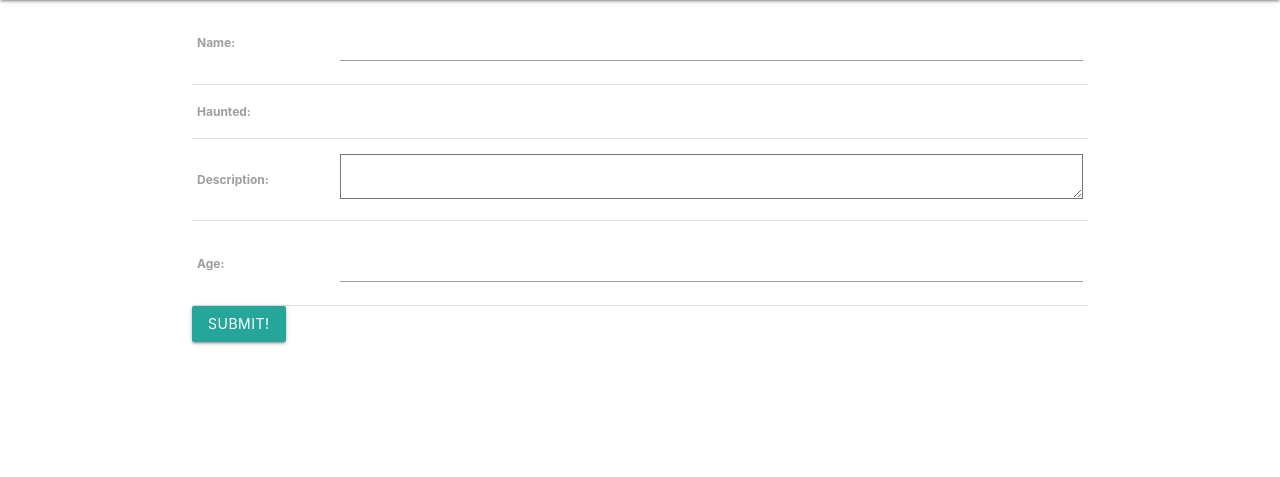
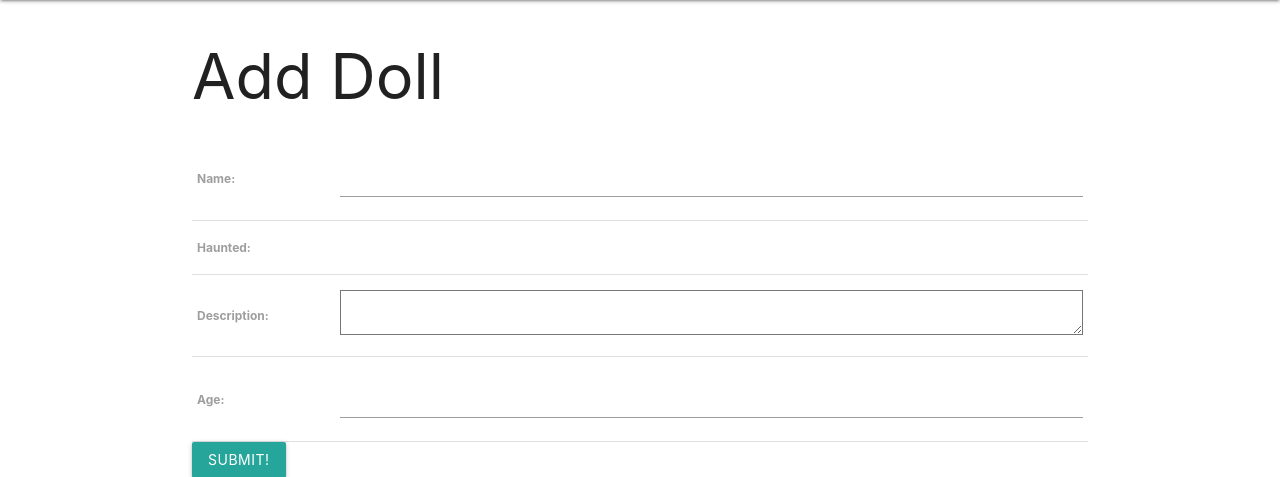
Before and after one commit to philkatie/doll-collector, a Django app: page /dolls/create/ in a window 1280 px wide. Shown: the part 64-541 px from the top of the page. Run offline with Django 4.2, Linux system fonts and the light colour scheme.

Commit message:
update doll working

```diff
--- a/main_app/templates/dolls/detail.html
+++ b/main_app/templates/dolls/detail.html
@@ -13,6 +13,10 @@
     {% else %}
       <p>This doll is not haunted yet.</p>
     {% endif %}
+    <div class="card-action">
+        <a href="{% url 'dolls_update' doll.id %}">Edit</a>
+        <a href="{% url 'dolls_delete' doll.id %}">Delete</a>
+      </div>
   </div>
 </div>
 
--- a/main_app/templates/main_app/doll_form.html
+++ b/main_app/templates/main_app/doll_form.html
@@ -1,6 +1,11 @@
 {% extends 'base.html' %}
 
 {% block content %}
+    {% if object %}
+        <h1>Edit <span class="teal-text">{{object.name}}</span></h1>
+    {% else %}
+        <h1>Add Doll</h1>
+    {% endif %}
   <!-- Leaving the action empty makes the form post to the same url used to display it -->
   <form action="" method="post">
     <!-- Django requires the following for security purposes -->
--- a/main_app/urls.py
+++ b/main_app/urls.py
@@ -7,4 +7,6 @@ urlpatterns = [
     path('dolls/', views.dolls_index, name='index'),
     path('dolls/<int:doll_id>', views.dolls_detail, name='detail'),
     path('dolls/create/', views.DollCreate.as_view(), name='dolls_create'),
+    path('dolls/<int:pk>/update/', views.DollUpdate.as_view(), name='dolls_update'),
+    path('dolls/<int:pk>/delete/', views.DollDelete.as_view(), name='dolls_delete'),
 ]
--- a/main_app/views.py
+++ b/main_app/views.py
@@ -1,11 +1,19 @@
 from django.shortcuts import render
 from django.http import HttpResponse
-from django.views.generic.edit import CreateView
+from django.views.generic.edit import CreateView, UpdateView, DeleteView
 from .models import Doll
 
 class DollCreate(CreateView):
     model = Doll
     fields = '__all__'
+
+class DollUpdate(UpdateView):
+    model = Doll
+    fields = ['name', 'description', 'age']
+
+class DollDelete(DeleteView):
+    model = Doll
+    success_url = '/dolls/'
 
 # Create your views here.
 
```
